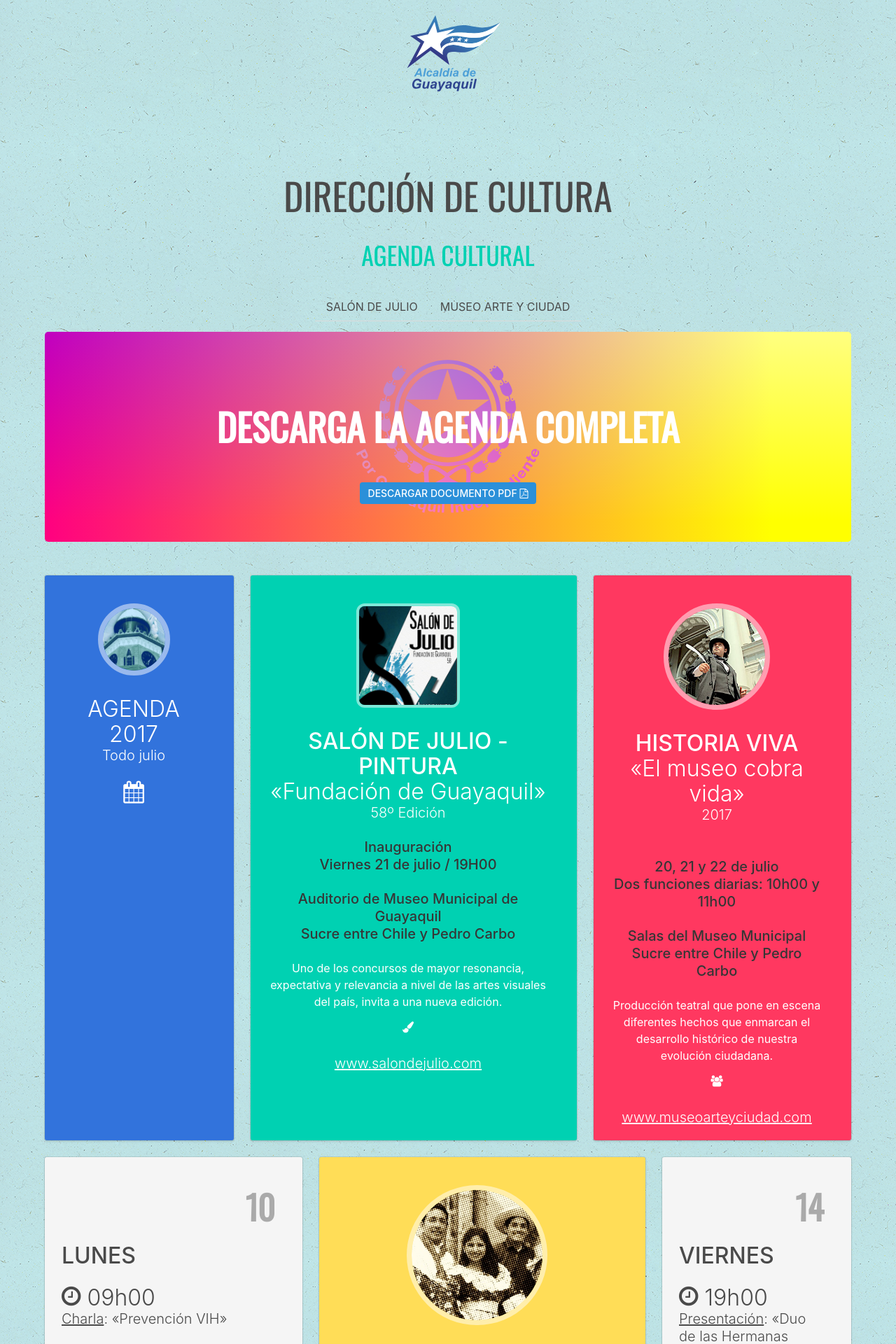
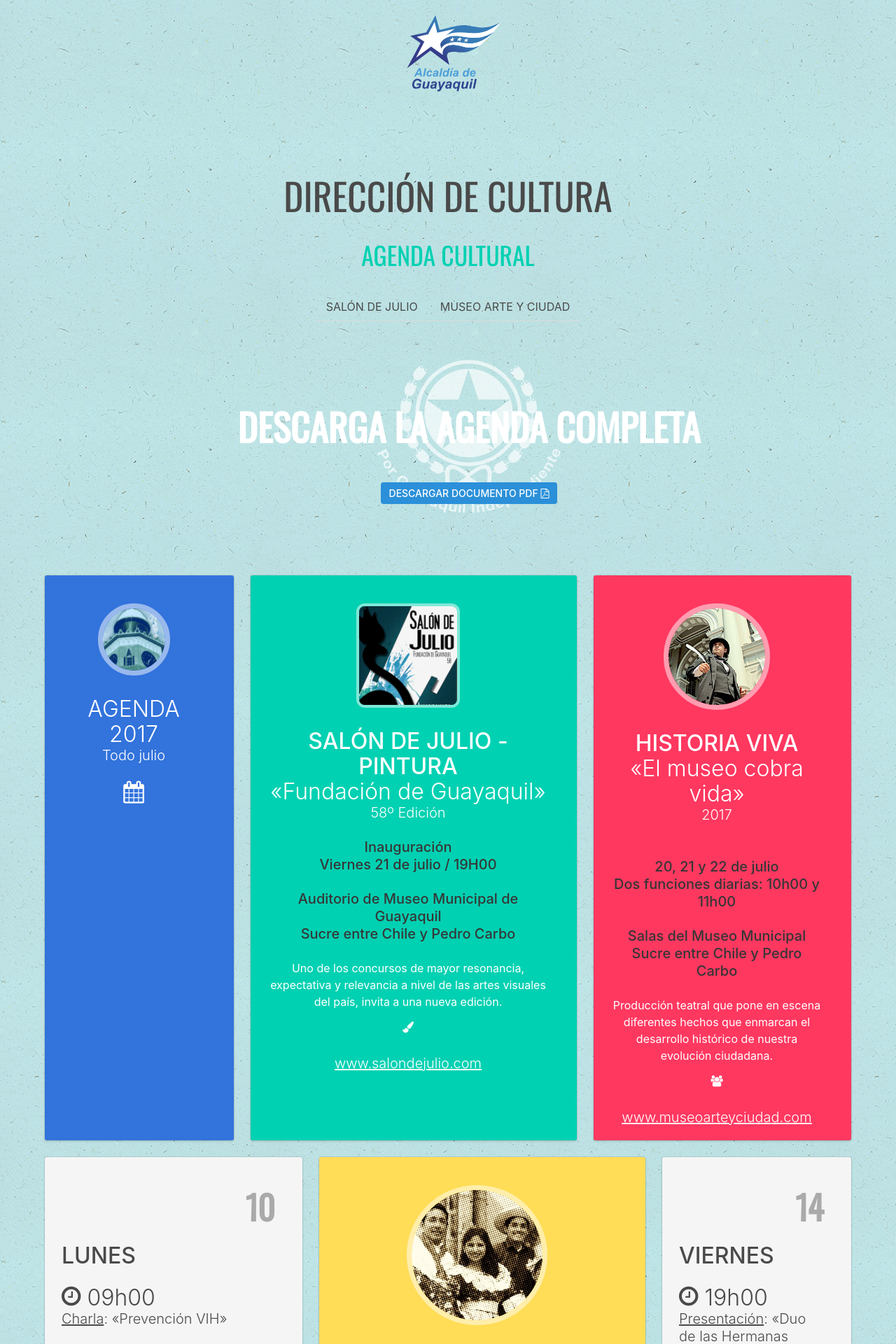
Before and after one commit to ybarbouro/agenda, a Jekyll site: the page built from index.html, in a window 1280 px wide. Shown: the top 1920 px of the page at 70% size. Built offline with Jekyll 4.4.1, drawn with Linux system fonts in a browser that asks for light colours; nearby versions of some CDN libraries; comment, search, counter and statistics services are not loaded.

Commit message:
small
adaptación.

```diff
--- a/css/styleX.css
+++ b/css/styleX.css
@@ -1,19 +1,14 @@
 @import url('https://fonts.googleapis.com/css?family=Lora|Oswald');
 
 .escudo-bg {
-	background:
-		linear-gradient(purple 0%, red 90%),
-		linear-gradient( to right, purple 0%, yellow 90%),
-	    url('../img/escudo-w.svg') 30px,
-	    url('../img/escudo-w.svg') 20px;
+	background:url('../img/escudo-w.svg');
 	background-blend-mode: screen, difference, lighten;
 	background-position: center top;
 	background-repeat: no-repeat;
 	background-size: contain;
 	width:100%;
 	min-height: 300px;
-	margin: 0;
-	border-radius: 5px;
+	margin: 0 30px 0 30px;
 	padding: 20px;
 }
 
```
